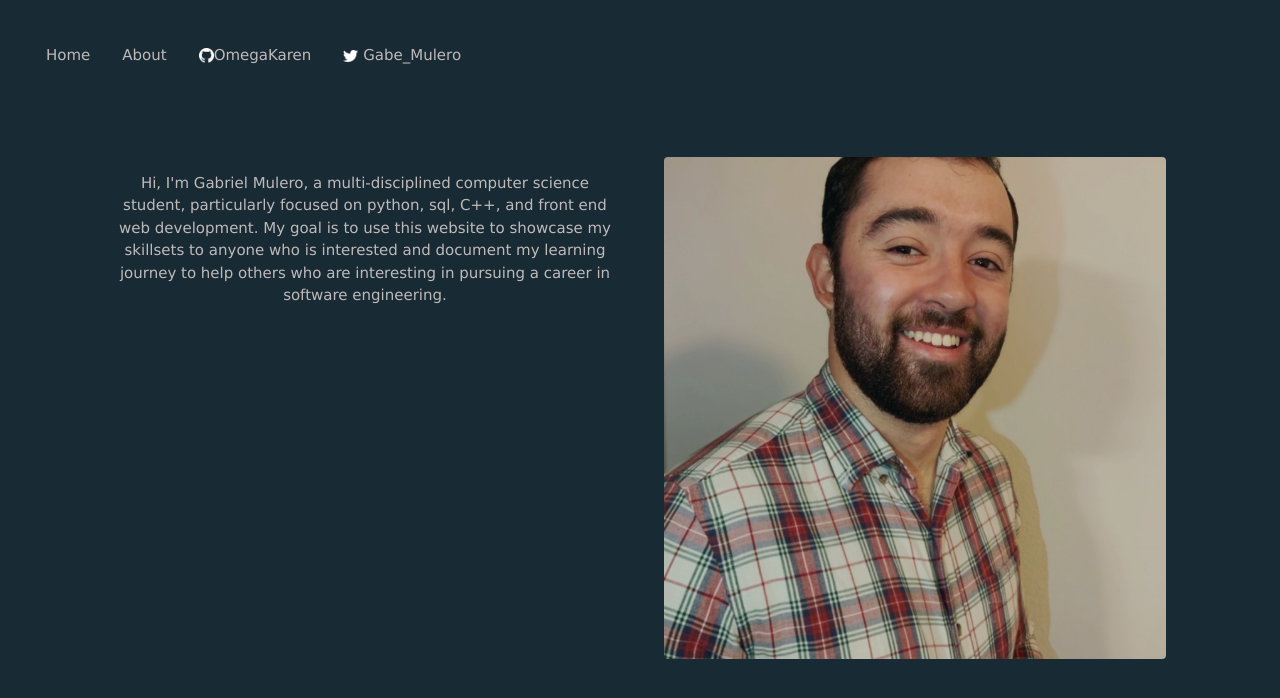
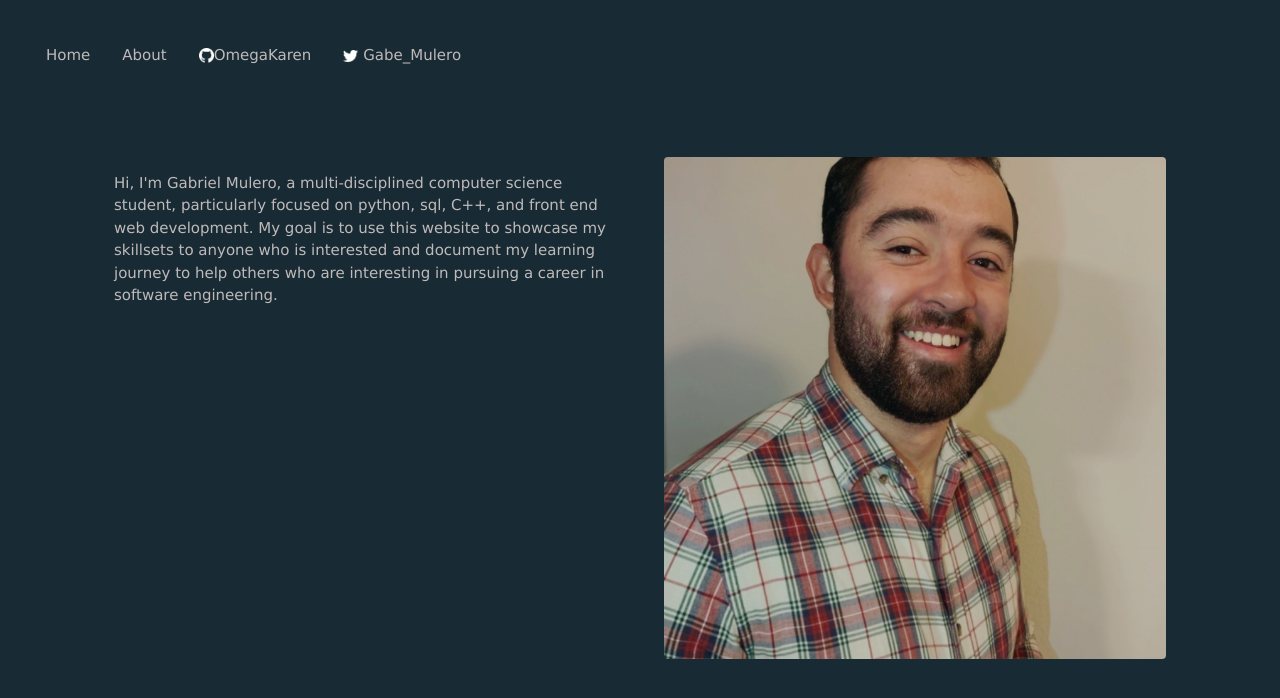
Before and after one commit to OmegaKaren/Legendary_Portfolio, a Jekyll site: the page built from about.md, in a window 1280 px wide. Shown: the top 698 px of the page. Built offline with Jekyll 4.4.1, drawn with Linux system fonts in a browser that asks for light colours.

Commit message:
more changes to my about page

```diff
--- a/assets/css/styles.css
+++ b/assets/css/styles.css
@@ -39,4 +39,5 @@ div {
 
 .text-color {
     color: #BFBABA;
+    text-align: left;
 }
```
Also changed, not shown: 2 other files.
